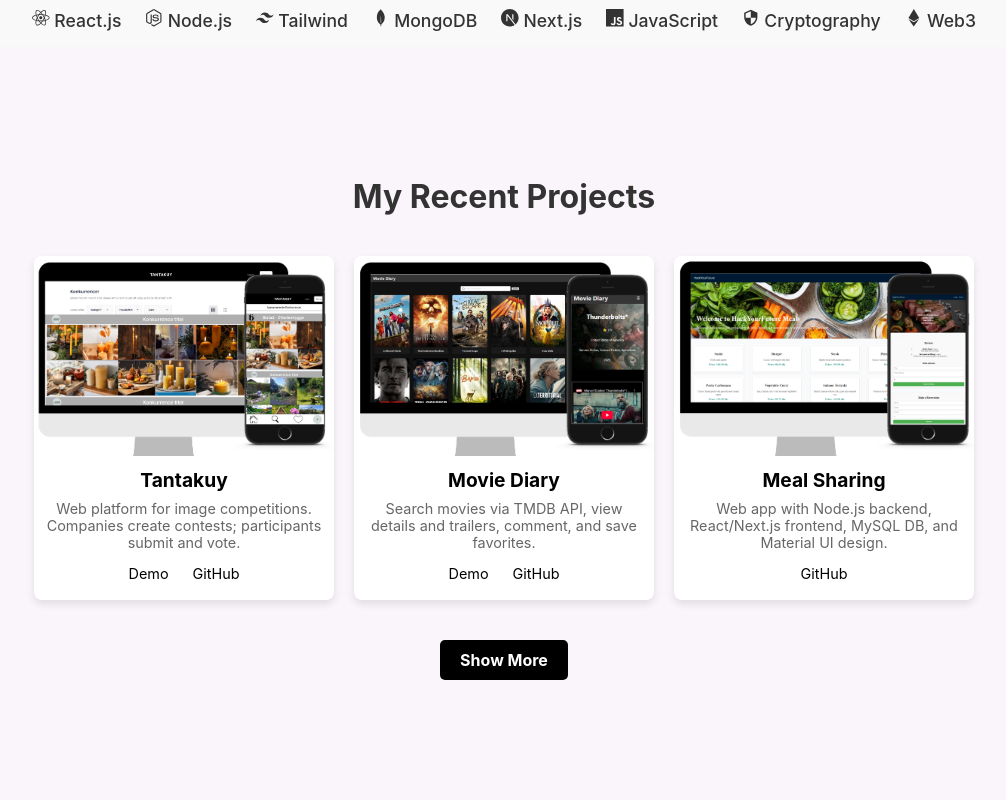
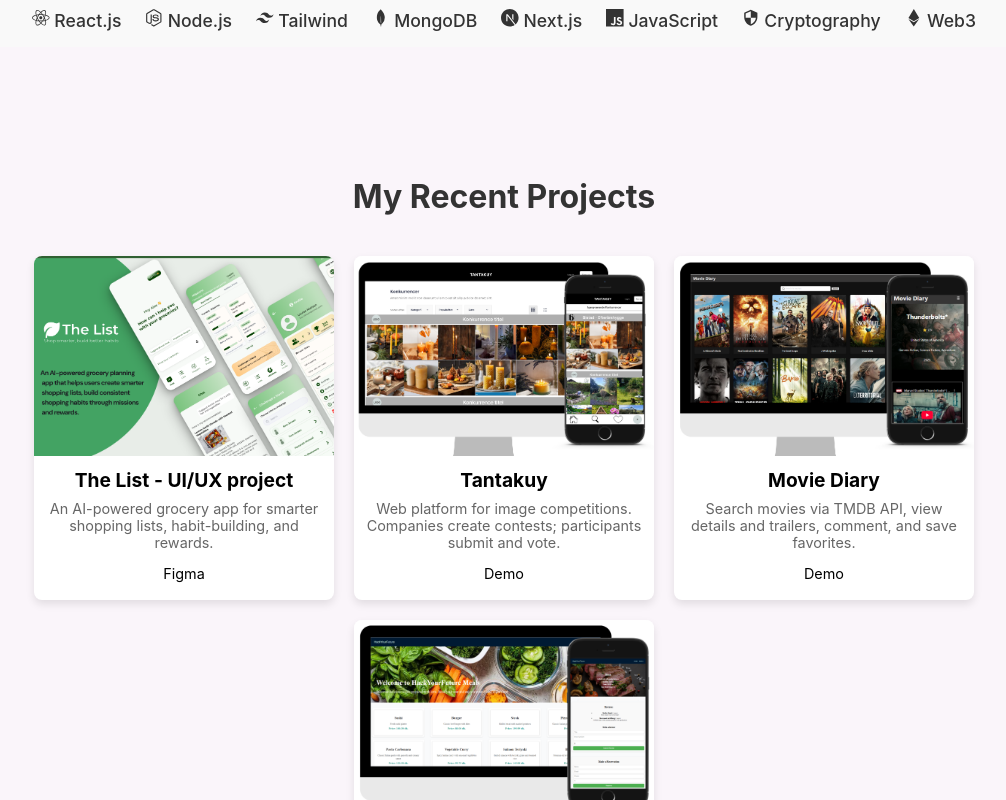
Before and after one commit to FarzanehAhmadi/portfolio, a React (Create React App) app: page / in a window 1280 px wide. Shown: the part 499-1299 px from the top of the page, without its empty margins (136-1142 px from the left). Built offline with nearby package versions, Linux system fonts and the light colour scheme.

Commit message:
Refactor code structure for improved readability and maintainability- Add ui-ux project

```diff
--- a/src/components/Projects/ProjectCard.js
+++ b/src/components/Projects/ProjectCard.js
@@ -19,14 +19,14 @@ const ProjectCard = ({ project }) => {
               Demo
             </a>
           )}
-          {project.github && (
+          {project.figma && (
             <a
-              href={project.github}
+              href={project.figma}
               target="_blank"
               rel="noopener noreferrer"
               className={styles.button}
             >
-              GitHub
+              Figma
             </a>
           )}
         </div>
--- a/src/components/Projects/RecentProjects.js
+++ b/src/components/Projects/RecentProjects.js
@@ -4,7 +4,7 @@ import ProjectCard from "./ProjectCard";
 import projects from "../../data/projects";
 
 const RecentProjects = () => {
-  const recentProjects = projects.slice(0, 3);
+  const recentProjects = projects.slice(0, 4);
   return (
     <div className={styles["recent-projects-section"]}>
       <h2 className={styles.title}>My Recent Projects</h2>
--- a/src/data/projects.js
+++ b/src/data/projects.js
@@ -4,8 +4,17 @@ import mealSharingImg from "../assets/projects/meal.png";
 import memoryGameImg from "../assets/projects/memory.png";
 import adviceImg from "../assets/projects/advice.png";
 import rpsImg from "../assets/projects/rps.png";
+import theList from "../assets/projects/TheList.png";
 
 const projects = [
+  {
+    title: "The List - UI/UX project",
+    description:
+      "An AI-powered grocery app for smarter shopping lists, habit-building, and rewards.",
+    image: theList,
+    figma:
+      "https://www.figma.com/design/y7b2HfVodSLhBcpFMYWrsk/Smart-Grocery-Shopping-App-UI?node-id=43-5428&t=2qHaigWUb8p5NlSj-1",
+  },
   {
     title: "Tantakuy",
     description:
```
Also changed, not shown: src/assets/projects/TheList.png (added).
